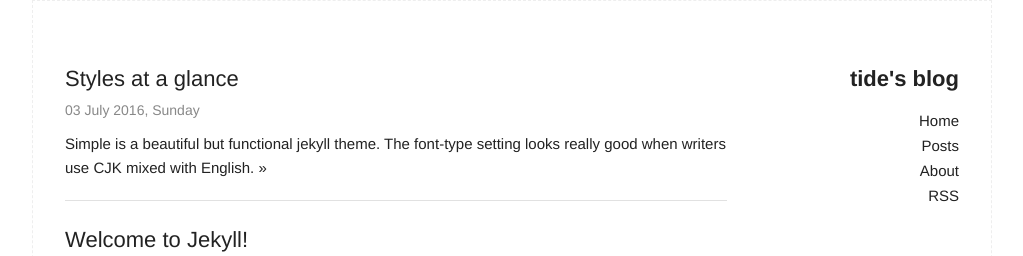
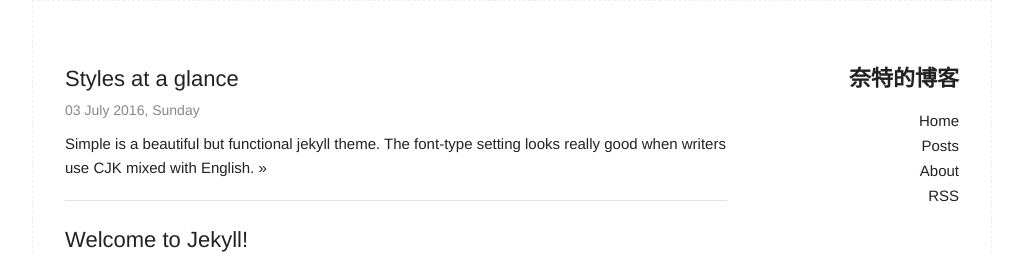
Before and after one commit to fbl1991/fbl1991.github.io, a Jekyll site: the page built from index.html, in a window 1280 px wide. Shown: the top 256 px of the page, without its empty margins (128-1151 px from the left). Built offline with Jekyll 4.4.1, drawn with Linux system fonts in a browser that asks for light colours.

Commit message:
update _config.yml

```diff
--- a/_config.yml
+++ b/_config.yml
@@ -6,12 +6,12 @@
 # 'jekyll serve'. If you change this file, please restart the server process.
 
 # Site settings
-title: tide's blog
-email: fangbolang@163.com
+title: 奈特的博客
+email: 1223194229@qq.com
 description: > # this means to ignore newlines until "baseurl:"
-  技术博客,Yii2,JavaScript,designpatern
-baseurl: "/" # the subpath of your site, e.g. /blog
-url: "http://fbl1991.github.io" # the base hostname & protocol for your site
+  公司网站,定制，Yii2,JavaScript,设计模式
+baseurl: "/blog" # the subpath of your site, e.g. /blog
+url: "http://nint.coding.me" # the base hostname & protocol for your site
 twitter_username: ''
 github_username:  fbl1991
 
```
